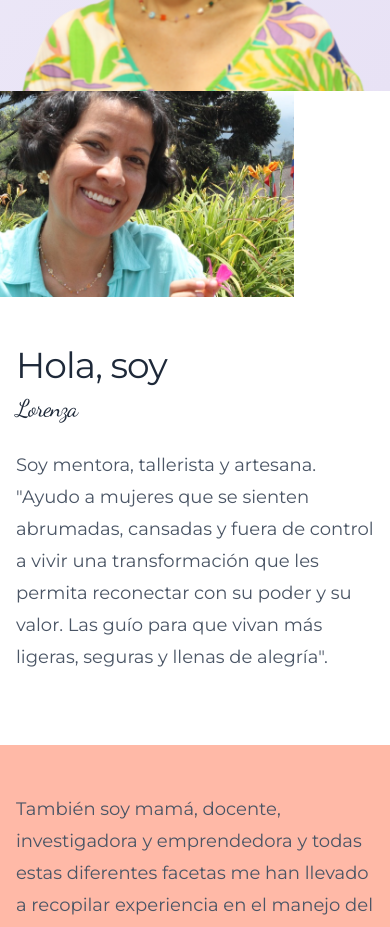
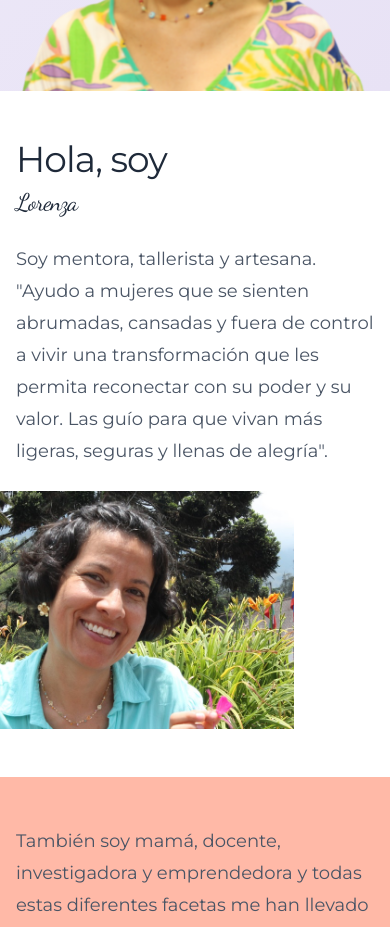
Before and after one commit to lohemu/LorenzaHenaoM, a React (Vite) app: page /#hero in a window 390 px wide. Shown: the part 840-1767 px from the top of the page. Built offline with nearby package versions, Linux system fonts and the light colour scheme.

Commit message:
FEAT: Add favicon.svg

```diff
--- a/src/components/organisms/AboutSection.jsx
+++ b/src/components/organisms/AboutSection.jsx
@@ -12,9 +12,10 @@ export function AboutSection() {
       <div className="space-y-0">
         {/* FILA SUPERIOR - 2 columnas */}
         <Container>
-          <div className="grid lg:grid-cols-2 gap-12 items-stretch">
+          {/* <div className="grid lg:grid-cols-2 gap-12 items-stretch"> */}
+          <div className="grid lg:grid-cols-2 gap-20 lg:gap-12 items-stretch">
             {/* Columna izquierda - Imagen ocupando toda la altura */}
-            <div className="flex justify-start">
+            <div className="flex justify-start order-2 lg:order-1">
               <img
                 src={PerfilLorenza}
                 alt="Lorenza"
@@ -23,7 +24,7 @@ export function AboutSection() {
             </div>
 
             {/* Columna derecha - Heading y primer texto */}
-            <div className="relative z-1 flex flex-col justify-center">
+            <div className="relative z-1 flex flex-col justify-center order-1 lg:order-2">
               <Heading
                 level={2}
                 variant="light"
@@ -93,3 +94,99 @@ export function AboutSection() {
     </section>
   );
 }
+
+// import { Container } from '../atoms/Container';
+// import { Heading } from '../atoms/Heading';
+// import { Text } from '../atoms/Text';
+// import { Button } from '../atoms/Button';
+// import { EmailIcon } from '../atoms/EmailIcon';
+
+// import PerfilLorenza from '../../assets/img/PerfilLorenza.jpg';
+
+// export function AboutSection() {
+//   return (
+//     <section id="sobre-mi" className="relative overflow-hidden py-12 lg:py-16 ">
+//       <div className="space-y-0">
+//         {/* FILA SUPERIOR - 2 columnas */}
+//         <Container>
+//           <div className="grid lg:grid-cols-2 gap-12 items-stretch">
+//             {/* Columna izquierda - Imagen ocupando toda la altura */}
+//             <div className="flex justify-start">
+//               <img
+//                 src={PerfilLorenza}
+//                 alt="Lorenza"
+//                 className="relative w-full h-auto object-cover object-top -mt-20 -ml-20 "
+//               />
+//             </div>
+
+//             {/* Columna derecha - Heading y primer texto */}
+//             <div className="relative z-1 flex flex-col justify-center">
+//               <Heading
+//                 level={2}
+//                 variant="light"
+//                 className="text-4xl lg:text-5xl mb-6"
+//               >
+//                 Hola, soy
+//                 <span className="block font-dancing text-2xl md:text-3xl lg:text-4xl xl:text-5xl mt-2 animate-fade-in-left"
+//                       style={{ animationDelay: '0.9s' }}>
+//                   Lorenza
+//                 </span>
+//               </Heading>
+
+//               <Text
+//                 size="lg"
+//                 variant="body-large"
+//                 className="md:text-2xl mb-6 animate-fade-in-up"
+//               >
+//                 Soy mentora, tallerista y artesana. "Ayudo a mujeres que se sienten abrumadas, cansadas y fuera de control a vivir una transformación que les permita reconectar con su poder y su valor. Las guío para que vivan más ligeras, seguras y llenas de alegría".
+//               </Text>
+//             </div>
+//           </div>
+//         </Container>
+
+//         {/* FILA INFERIOR - Una sola columna con textos y botón */}
+//         <div className="bg-coral py-12 lg:py-16 mt-12">
+//           <Container>
+//             {/* Textos ocupando todo el ancho */}
+//             <Text
+//               size="lg"
+//               variant="body-large"
+//               className="md:text-2xl mb-8 animate-fade-in-up"
+//               style={{ animationDelay: '0.4s' }}
+//             >
+//               También soy mamá, docente, investigadora y emprendedora y todas estas diferentes facetas me han llevado a recopilar experiencia en el manejo del tiempo de forma sabia. Planear, organizar y ejecutar tareas en busca de objetivos concretos es algo que puede ser divertido y generar una enorme satisfacción si se hace con intención y propósito.
+//             </Text>
+
+//             <Text
+//               size="lg"
+//               variant="body-large"
+//               className="md:text-2xl mb-10 animate-fade-in-up"
+//               style={{ animationDelay: '0.6s' }}
+//             >
+//               Creo firmemente que uno puede lograr lo que se propone si tiene una mentalidad fuerte, disciplina y mucho compromiso con la persona más importante: uno mismo.
+//             </Text>
+
+//             {/* Botón y texto alineados a la derecha */}
+//             <div className="flex justify-end items-center">
+//               <div className="text-right">
+//                 <Text
+//                   size="sm"
+//                   variant="caption"
+//                   color="muted"
+//                   className="italic mb-4 normal-case"
+//                 >
+//                   ¿Tienes alguna duda?
+//                 </Text>
+
+//                 <EmailIcon
+//                   size={20}
+//                   href="mailto:contacto@lorenza.com"
+//                 />
+//               </div>
+//             </div>
+//           </Container>
+//         </div>
+//       </div>
+//     </section>
+//   );
+// }
```
